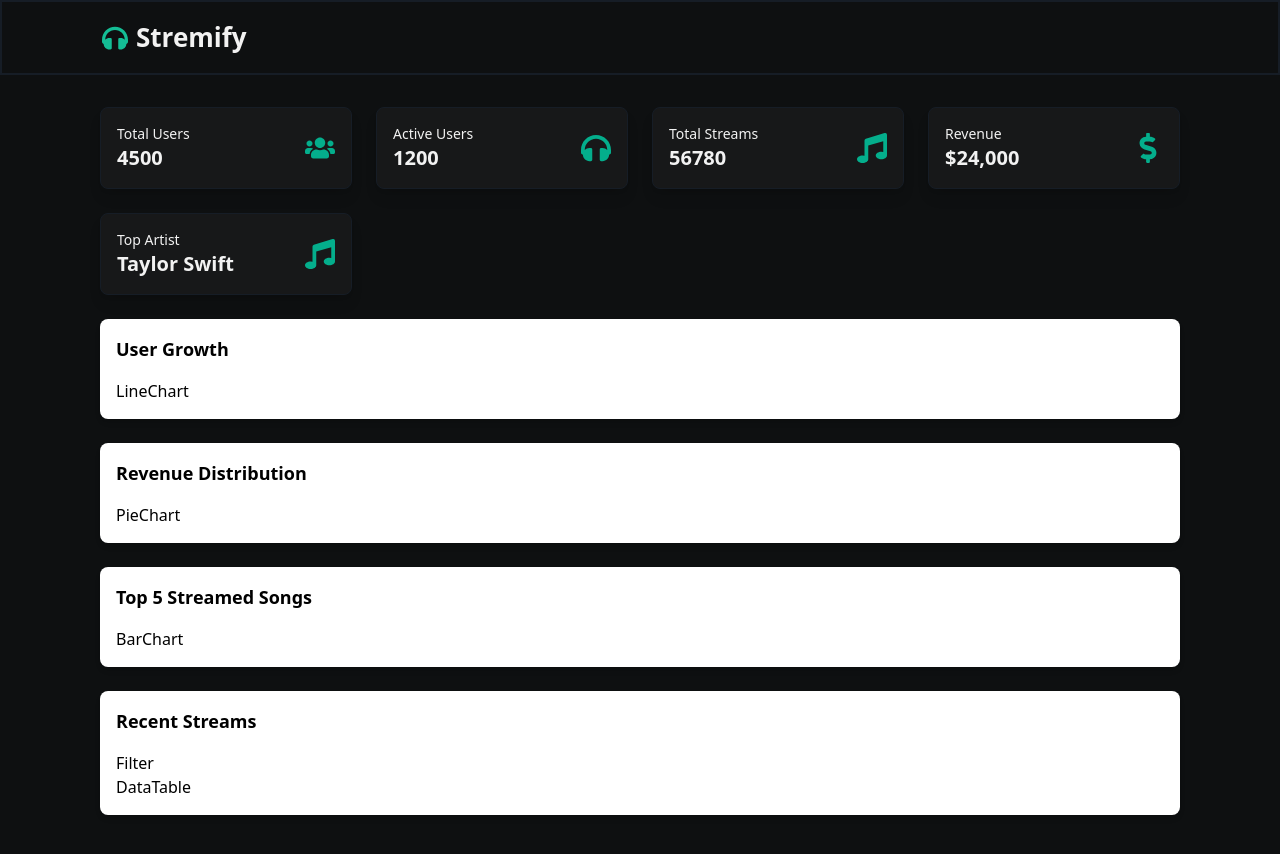
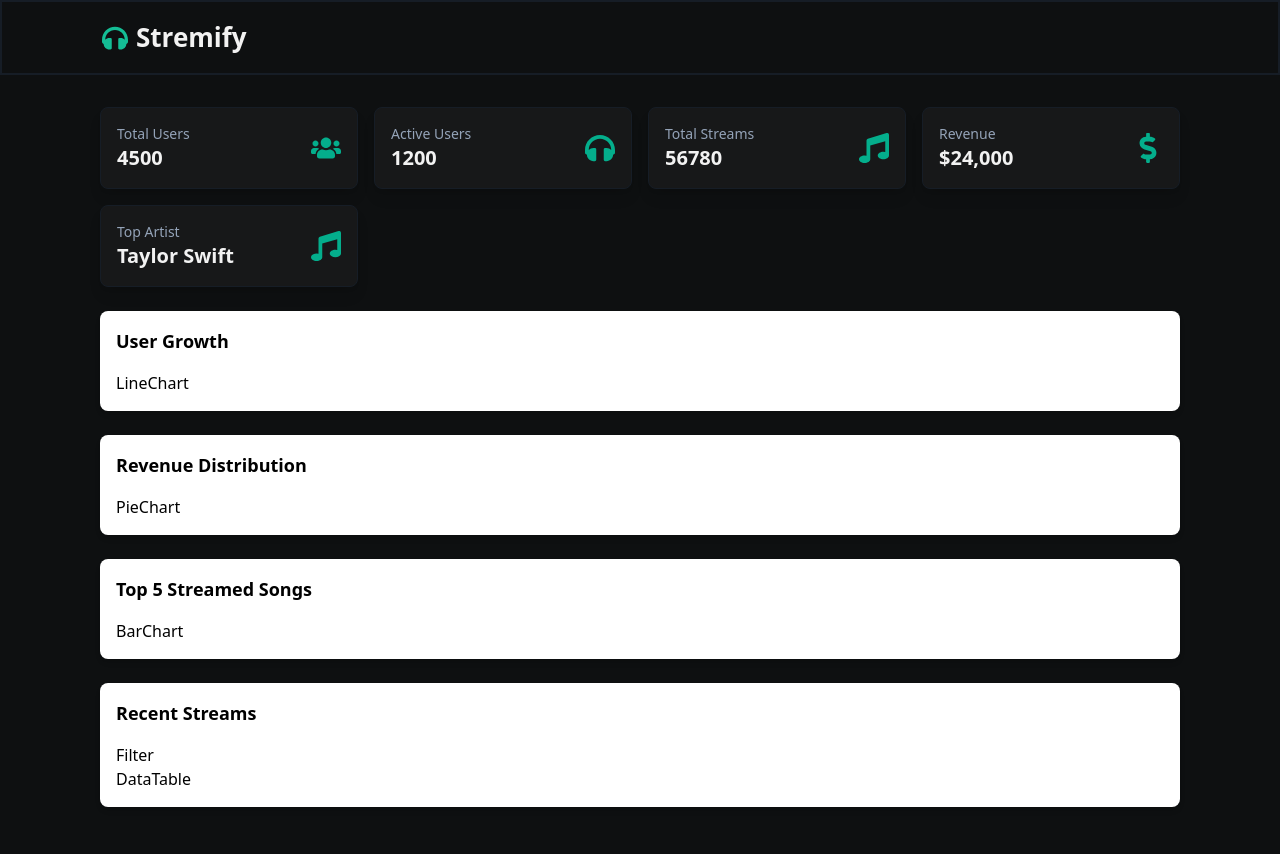
Before and after one commit to Rupesh-Piwal/Streamify, a Next.js app: page / in a window 1280 px wide. Shown: the top 854 px of the page. Built offline with nearby package versions, Linux system fonts and the light colour scheme.

Commit message:
typography updated

```diff
--- a/src/app/page.tsx
+++ b/src/app/page.tsx
@@ -15,7 +15,7 @@ export default function Home() {
 
       <div className="container mx-auto py-8">
         {/* Metrics Cards */}
-        <div className="grid grid-cols-2 md:grid-cols-3 lg:grid-cols-4 gap-6">
+        <div className="grid grid-cols-2 md:grid-cols-3 lg:grid-cols-4 gap-4">
           <MetricsCard title="Total Users" value={4500} icon={<FaUsers />} />
           <MetricsCard
             title="Active Users"
--- a/src/components/MetricsCard.tsx
+++ b/src/components/MetricsCard.tsx
@@ -7,8 +7,8 @@ const MetricsCard: React.FC<MetricsCardProps> = ({ title, value, icon }) => {
   return (
     <div className="bg-[#171819] shadow-lg rounded-lg p-4 flex items-center justify-between border border-[#161D26]">
       <div>
-        <h3 className="text-sm text-[#F2F2F2]">{title}</h3>
-        <p className=" text-lg md:text-xl font-semibold text-[#F2F2F2]">
+        <h3 className="text-sm text-slate-400">{title}</h3>
+        <p className="text-lg md:text-xl font-semibold text-[#F2F2F2]">
           {value}
         </p>
       </div>
```
